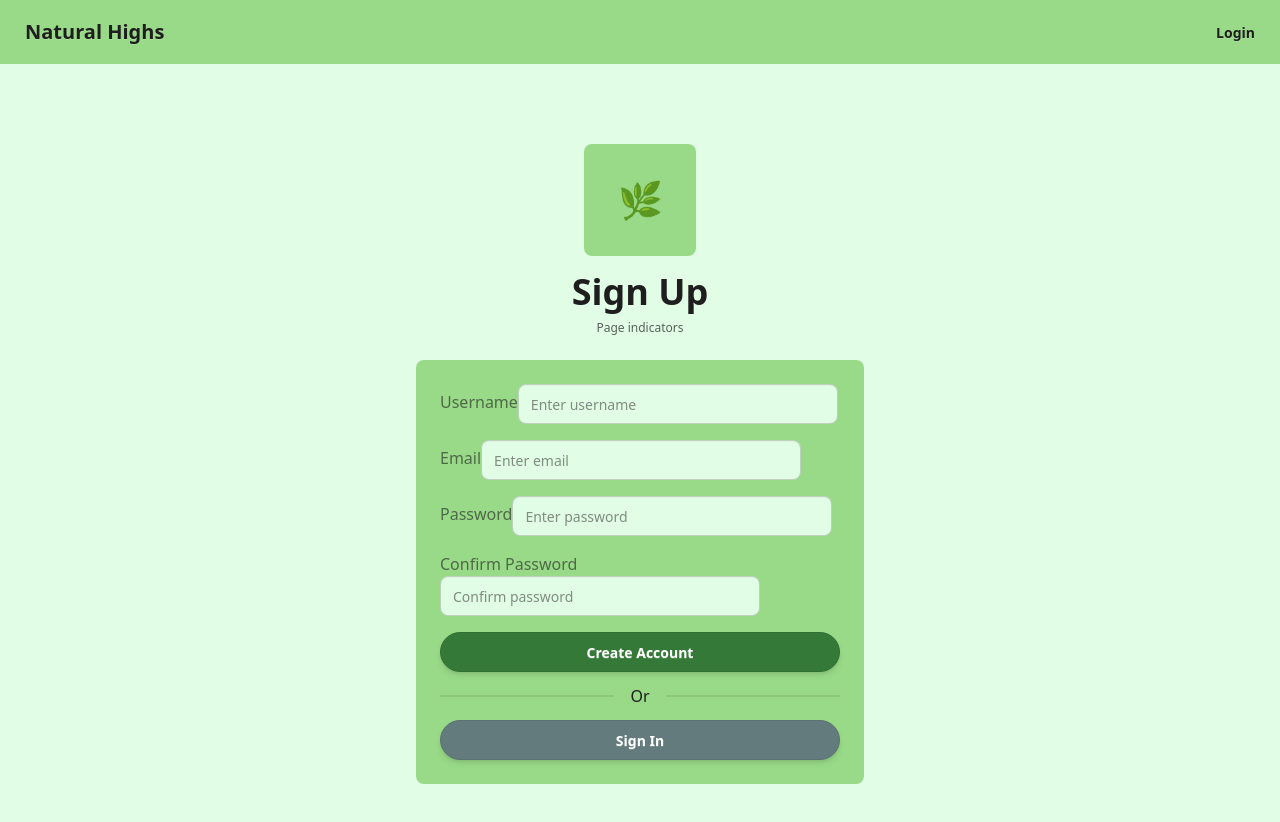
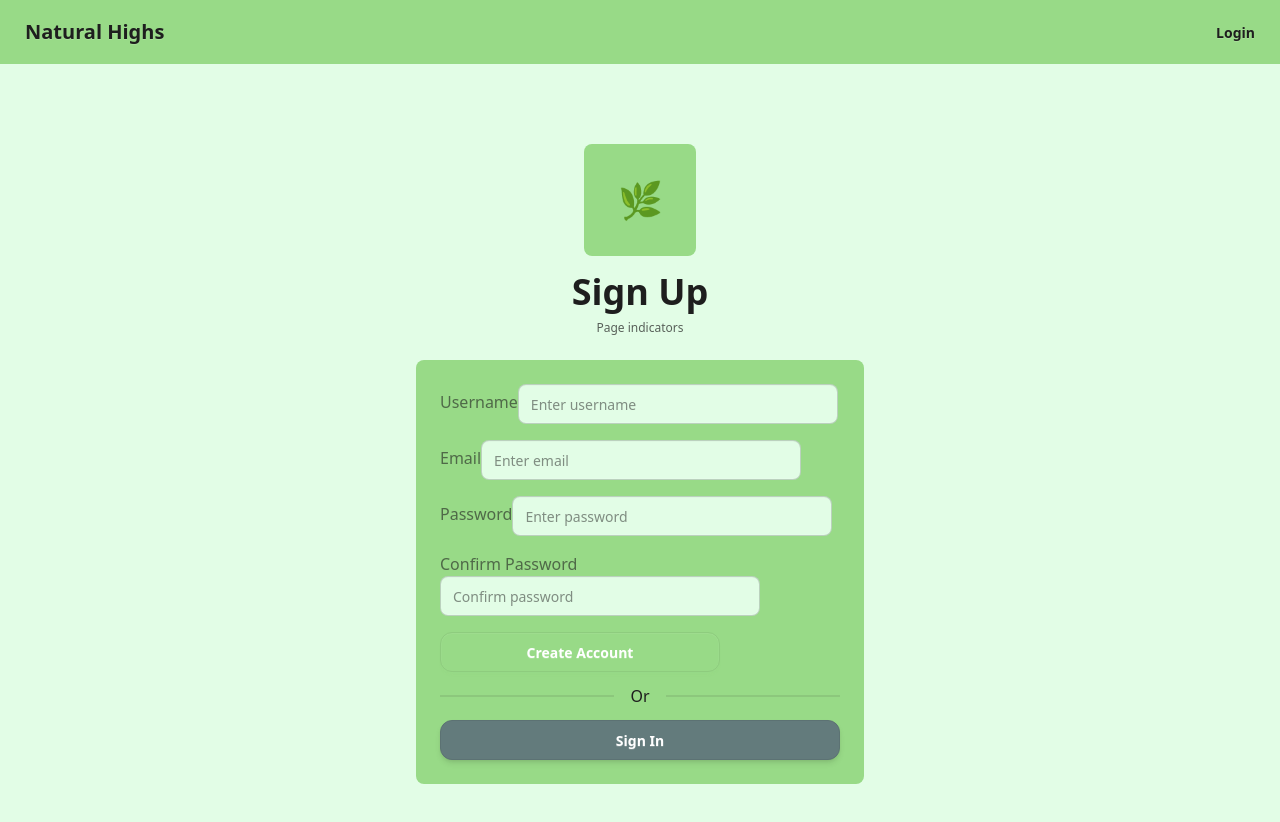
Before and after one commit to Natural-Highs/live, a React (Vite) app: page /signup in a window 1280 px wide. Shown: the top 822 px of the page. Built offline with nearby package versions, Linux system fonts and the light colour scheme; no server answers.

Commit message:
Added font family to Buttons, applied page container throughout app

```diff
--- a/src/app.css
+++ b/src/app.css
@@ -6,9 +6,8 @@
 // Kapakana - Logo
 // Kotta One - Buttons
 // Lisu Bosa - Header 1s
-*/
 
-/* I apologize for this monstrosity of an import statement. Trying to make it multiline didn't work.*/
+I apologize for this monstrosity of an import statement. Trying to make it multiline didn't work.*/
 @import url('https://fonts.googleapis.com/css2?family=Inria+Serif:ital,wght@0,300;0,400;0,700;1,300;1,400;1,700&family=Inter:ital,opsz,wght@0,14..32,100..900;1,14..32,100..900&family=Kapakana:wght@300..400&family=Kotta+One&family=Lisu+Bosa:ital,wght@0,200;0,300;0,400;0,500;0,600;0,700;0,800;0,900;1,200;1,300;1,400;1,500;1,600;1,700;1,800;1,900&display=swap');
 
 @plugin "daisyui" {
--- a/src/components/ui/GreyButton.tsx
+++ b/src/components/ui/GreyButton.tsx
@@ -6,7 +6,7 @@ interface ButtonProps extends React.ButtonHTMLAttributes<HTMLButtonElement> {
 
 const GreyButton = React.forwardRef<HTMLButtonElement, ButtonProps>(
 	({ className, children, ...props }, ref) => {
-		const baseClasses = "btn bg-btnGrey text-white w-[70%] font-size:20px justify-content:center rounded-xl hover:bg-gray-700 active:shadow-sm";
+		const baseClasses = "btn bg-btnGrey text-white w-[70%] font-size:20px font-family:kotta justify-content:center rounded-xl hover:bg-gray-700 active:shadow-sm";
 
 		return (
 			<button
--- a/src/components/ui/GrnButton.tsx
+++ b/src/components/ui/GrnButton.tsx
@@ -6,7 +6,7 @@ interface ButtonProps extends React.ButtonHTMLAttributes<HTMLButtonElement> {
 
 const GrnButton = React.forwardRef<HTMLButtonElement, ButtonProps>(
 	({ className, children, ...props }, ref) => {
-		const baseClasses = "btn bg-btnGreen text-white w-[70%] font-size:20px justify-content:center rounded-xl hover:bg-green-900 active:shadow-sm";
+		const baseClasses = "btn bg-btnGreen text-white w-[70%] font-size:20px font-family:kotta justify-content:center rounded-xl hover:bg-green-900 active:shadow-sm";
 
 		return (
 			<button
--- a/src/components/ui/page-container.tsx
+++ b/src/components/ui/page-container.tsx
@@ -9,7 +9,7 @@ const PageContainer = React.forwardRef<HTMLDivElement, PageContainerProps>(
     return (
       <div
         ref={ref}
-        className={`min-h-screen bg-base-100 flex flex-col items-center justify-center py-8 px-4 ${
+        className={`min-h-screen flex flex-col items-center justify-center py-8 px-4 bg-base-100 ${
           className || ''
         }`}
         {...props}
--- a/src/pages/AdminPage.tsx
+++ b/src/pages/AdminPage.tsx
@@ -1,10 +1,11 @@
 import type React from 'react';
 import { Route, Routes } from 'react-router-dom';
 import Chart from '@/components/ui/chart';
+import { PageContainer } from '@/components/ui/page-container';
 
 const AdminHome: React.FC = () => {
   return (
-    <div className="container mx-auto p-4">
+    <PageContainer>
       <h1 className="text-2xl font-bold mb-4">Admin Dashboard</h1>
       <div className="alert alert-info mb-4">
         <span>Charts framework - TODO: Implement data visualization</span>
@@ -40,7 +41,7 @@ const AdminHome: React.FC = () => {
           </div>
         </div>
       </div>
-    </div>
+    </PageContainer>
   );
 };
 
--- a/src/pages/AuthenticationPage.tsx
+++ b/src/pages/AuthenticationPage.tsx
@@ -7,6 +7,7 @@ import { Navigate } from 'react-router-dom';
 import { z } from 'zod';
 import { auth } from '$lib/firebase/firebase.app';
 import { useAuth } from '../context/AuthContext';
+import { PageContainer } from '@/components/ui/page-container';
 
 const loginSchema = z.object({
   email: z.string().email('Invalid email address'),
@@ -152,7 +153,7 @@ const AuthenticationPage: React.FC = () => {
   };
 
   return (
-    <div className="min-h-screen flex items-center justify-center p-4 bg-base-100">
+    <PageContainer>
       <div className="card bg-base-200 w-full max-w-md shadow-xl">
         <div className="card-body">
           <h2 className="card-title text-2xl">{isSignUp ? 'Sign Up' : 'Login'}</h2>
@@ -315,7 +316,7 @@ const AuthenticationPage: React.FC = () => {
           </div>
         </div>
       </div>
-    </div>
+    </PageContainer>
   );
 };
 
--- a/src/pages/SignUpPage1.tsx
+++ b/src/pages/SignUpPage1.tsx
@@ -3,6 +3,9 @@ import type React from 'react';
 import { useState } from 'react';
 import { useNavigate } from 'react-router-dom';
 import { auth } from '$lib/firebase/firebase.app';
+import { PageContainer } from '@/components/ui/page-container';
+import GrnButton from '@/components/ui/GrnButton';
+import GreyButton from '@/components/ui/GreyButton';
 
 const SignUpPage1: React.FC = () => {
   const navigate = useNavigate();
@@ -94,7 +97,7 @@ const SignUpPage1: React.FC = () => {
   };
 
   return (
-    <div className="min-h-screen flex flex-col items-center justify-center py-8 px-4 bg-base-100">
+    <PageContainer>
       <div className="w-full max-w-md">
         <div className="text-center mb-6">
           <div className="mb-4 flex justify-center">
@@ -177,26 +180,25 @@ const SignUpPage1: React.FC = () => {
             />
           </div>
 
-          <button
+          <GrnButton
             type="submit"
             disabled={loading}
-            className="btn btn-primary w-full rounded-[20px] shadow-md font-semibold"
           >
             {loading ? 'Creating Account...' : 'Create Account'}
-          </button>
+          </GrnButton>
 
           <div className="divider">Or</div>
 
-          <button
+          <GreyButton
             type="button"
             onClick={() => navigate('/authentication')}
             className="btn btn-secondary w-full rounded-[20px] shadow-md font-semibold"
           >
             Sign In
-          </button>
+          </GreyButton>
         </form>
       </div>
-    </div>
+    </PageContainer>
   );
 };
 
--- a/src/pages/SignUpPage2.tsx
+++ b/src/pages/SignUpPage2.tsx
@@ -2,6 +2,7 @@ import type React from 'react';
 import { useEffect, useState } from 'react';
 import { useLocation, useNavigate } from 'react-router-dom';
 import { useAuth } from '../context/AuthContext';
+import { PageContainer } from '@/components/ui/page-container';
 
 /**
  * SignUpPage2 - About You (Profile Information)
@@ -100,7 +101,7 @@ const SignUpPage2: React.FC = () => {
   };
 
   return (
-    <div className="min-h-screen flex flex-col items-center justify-center py-8 px-4 bg-base-100">
+    <PageContainer>
       <div className="w-full max-w-md">
         <div className="text-center mb-6">
           <div className="mb-4 flex justify-center">
@@ -251,7 +252,7 @@ const SignUpPage2: React.FC = () => {
           </button>
         </form>
       </div>
-    </div>
+    </PageContainer>
   );
 };
 
--- a/tailwind.config.js
+++ b/tailwind.config.js
@@ -18,11 +18,11 @@ module.exports = {
                 bgGreen: "#E2FDE6",
             },
             fontFamily: {
-                inria: ['Inria Serif', 'sans-serif'],
-                inter: ['Inter', 'sans-serif'],
-                kapakana: ['Kapakana', 'sans-serif'],
-                kotta: ['Kotta One', 'sans-serif'],
-                lisu: ['Lisu Bosa', 'sans-serif'],
+                inria: ['Inria Serif', 'sans-serif'], // text
+                inter: ['Inter', 'sans-serif'], // just because
+                kapakana: ['Kapakana', 'sans-serif'], // logo
+                kotta: ['Kotta One', 'sans-serif'], // buttons
+                lisu: ['Lisu Bosa', 'sans-serif'], // h1
             }
         },
     },
```
